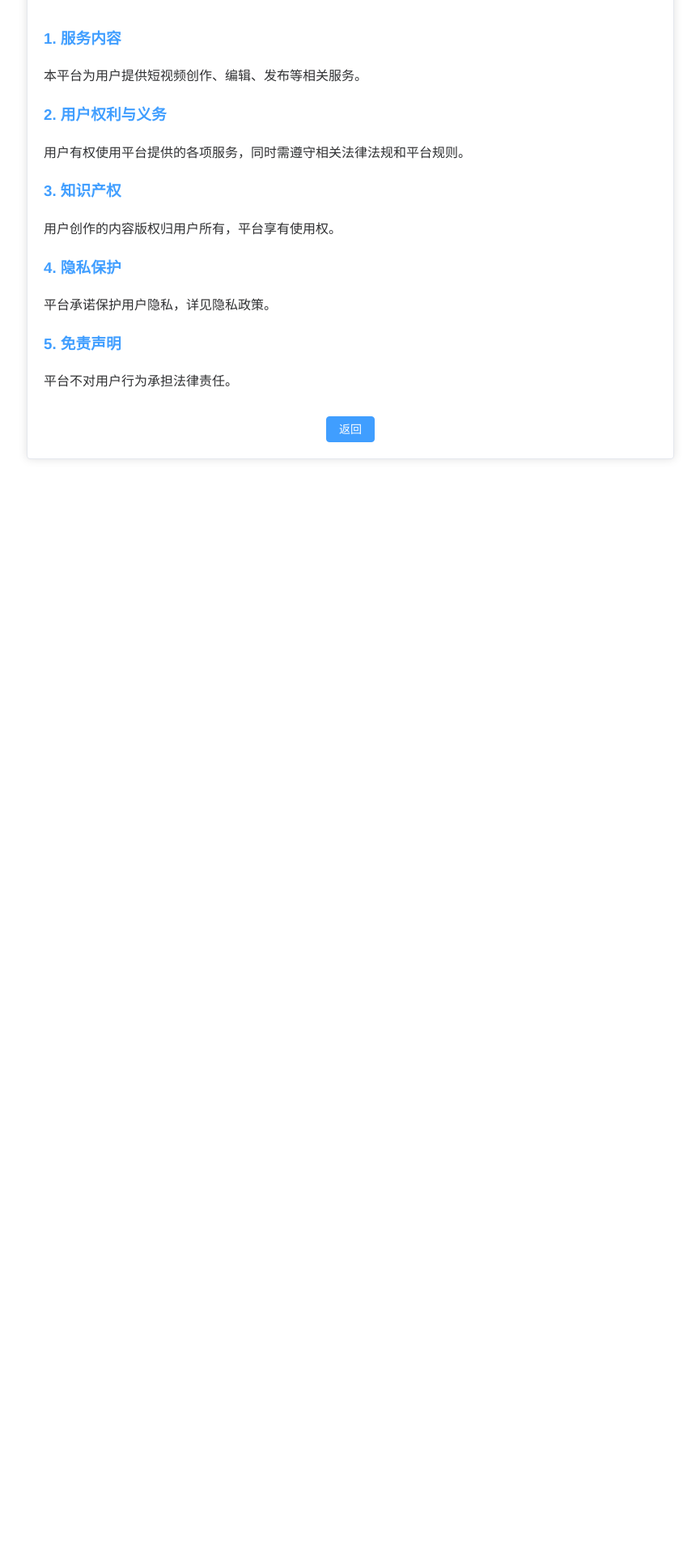
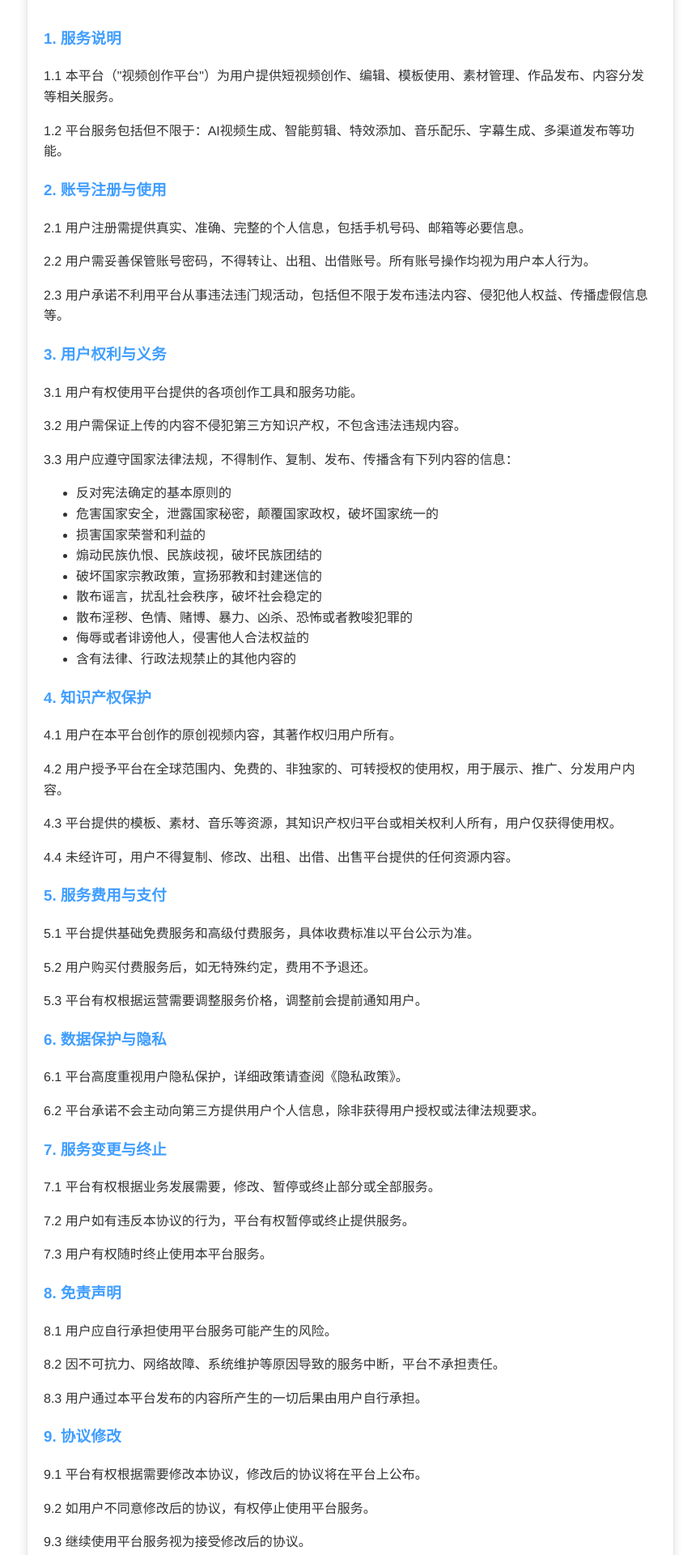
Before and after one commit to yyyl12138/video-creation-platform, a Vue app in the folder frontend/: page /user-agreement in a window 1280 px wide. Shown: the part 160-2080 px from the top of the page at 81% size, without its empty margins (207-1072 px from the left). Before the commit the page ends 800 px from the top, so only its background shows below. Built offline with nearby package versions, Linux system fonts and the light colour scheme.

Commit message:
Update UserAgreement.vue

```diff
--- a/frontend/src/views/user/UserAgreement.vue
+++ b/frontend/src/views/user/UserAgreement.vue
@@ -6,20 +6,71 @@
       </template>
 
       <div class="agreement-content">
-        <h3>1. 服务内容</h3>
-        <p>本平台为用户提供短视频创作、编辑、发布等相关服务。</p>
+        <h3>1. 服务说明</h3>
+        <p>1.1 本平台（"视频创作平台"）为用户提供短视频创作、编辑、模板使用、素材管理、作品发布、内容分发等相关服务。</p>
+        <p>1.2 平台服务包括但不限于：AI视频生成、智能剪辑、特效添加、音乐配乐、字幕生成、多渠道发布等功能。</p>
 
-        <h3>2. 用户权利与义务</h3>
-        <p>用户有权使用平台提供的各项服务，同时需遵守相关法律法规和平台规则。</p>
+        <h3>2. 账号注册与使用</h3>
+        <p>2.1 用户注册需提供真实、准确、完整的个人信息，包括手机号码、邮箱等必要信息。</p>
+        <p>2.2 用户需妥善保管账号密码，不得转让、出租、出借账号。所有账号操作均视为用户本人行为。</p>
+        <p>2.3 用户承诺不利用平台从事违法违门规活动，包括但不限于发布违法内容、侵犯他人权益、传播虚假信息等。</p>
 
-        <h3>3. 知识产权</h3>
-        <p>用户创作的内容版权归用户所有，平台享有使用权。</p>
+        <h3>3. 用户权利与义务</h3>
+        <p>3.1 用户有权使用平台提供的各项创作工具和服务功能。</p>
+        <p>3.2 用户需保证上传的内容不侵犯第三方知识产权，不包含违法违规内容。</p>
+        <p>3.3 用户应遵守国家法律法规，不得制作、复制、发布、传播含有下列内容的信息：</p>
+        <ul>
+          <li>反对宪法确定的基本原则的</li>
+          <li>危害国家安全，泄露国家秘密，颠覆国家政权，破坏国家统一的</li>
+          <li>损害国家荣誉和利益的</li>
+          <li>煽动民族仇恨、民族歧视，破坏民族团结的</li>
+          <li>破坏国家宗教政策，宣扬邪教和封建迷信的</li>
+          <li>散布谣言，扰乱社会秩序，破坏社会稳定的</li>
+          <li>散布淫秽、色情、赌博、暴力、凶杀、恐怖或者教唆犯罪的</li>
+          <li>侮辱或者诽谤他人，侵害他人合法权益的</li>
+          <li>含有法律、行政法规禁止的其他内容的</li>
+        </ul>
 
-        <h3>4. 隐私保护</h3>
-        <p>平台承诺保护用户隐私，详见隐私政策。</p>
+        <h3>4. 知识产权保护</h3>
+        <p>4.1 用户在本平台创作的原创视频内容，其著作权归用户所有。</p>
+        <p>4.2 用户授予平台在全球范围内、免费的、非独家的、可转授权的使用权，用于展示、推广、分发用户内容。</p>
+        <p>4.3 平台提供的模板、素材、音乐等资源，其知识产权归平台或相关权利人所有，用户仅获得使用权。</p>
+        <p>4.4 未经许可，用户不得复制、修改、出租、出借、出售平台提供的任何资源内容。</p>
 
-        <h3>5. 免责声明</h3>
-        <p>平台不对用户行为承担法律责任。</p>
+        <h3>5. 服务费用与支付</h3>
+        <p>5.1 平台提供基础免费服务和高级付费服务，具体收费标准以平台公示为准。</p>
+        <p>5.2 用户购买付费服务后，如无特殊约定，费用不予退还。</p>
+        <p>5.3 平台有权根据运营需要调整服务价格，调整前会提前通知用户。</p>
+
+        <h3>6. 数据保护与隐私</h3>
+        <p>6.1 平台高度重视用户隐私保护，详细政策请查阅《隐私政策》。</p>
+        <p>6.2 平台承诺不会主动向第三方提供用户个人信息，除非获得用户授权或法律法规要求。</p>
+
+        <h3>7. 服务变更与终止</h3>
+        <p>7.1 平台有权根据业务发展需要，修改、暂停或终止部分或全部服务。</p>
+        <p>7.2 用户如有违反本协议的行为，平台有权暂停或终止提供服务。</p>
+        <p>7.3 用户有权随时终止使用本平台服务。</p>
+
+        <h3>8. 免责声明</h3>
+        <p>8.1 用户应自行承担使用平台服务可能产生的风险。</p>
+        <p>8.2 因不可抗力、网络故障、系统维护等原因导致的服务中断，平台不承担责任。</p>
+        <p>8.3 用户通过本平台发布的内容所产生的一切后果由用户自行承担。</p>
+
+        <h3>9. 协议修改</h3>
+        <p>9.1 平台有权根据需要修改本协议，修改后的协议将在平台上公布。</p>
+        <p>9.2 如用户不同意修改后的协议，有权停止使用平台服务。</p>
+        <p>9.3 继续使用平台服务视为接受修改后的协议。</p>
+
+        <h3>10. 法律适用与争议解决</h3>
+        <p>10.1 本协议的订立、执行和解释及争议的解决均应适用中国法律。</p>
+        <p>10.2 如发生任何争议，应首先通过友好协商解决；协商不成的，任何一方均可向平台所在地人民法院提起诉讼。</p>
+
+        <h3>11. 其他条款</h3>
+        <p>11.1 本协议的任何条款如被认定为无效或不可执行，不影响其余条款的效力。</p>
+        <p>11.2 本协议构成用户与平台之间的完整协议，取代之前的所有口头或书面沟通。</p>
+        <p>11.3 平台保留随时修改本协议的权利，修改后的协议将通过平台公示。</p>
+
+        <p class="effective-date">最后更新日期：2026年1月27日</p>
       </div>
 
       <div class="agreement-footer">
```
